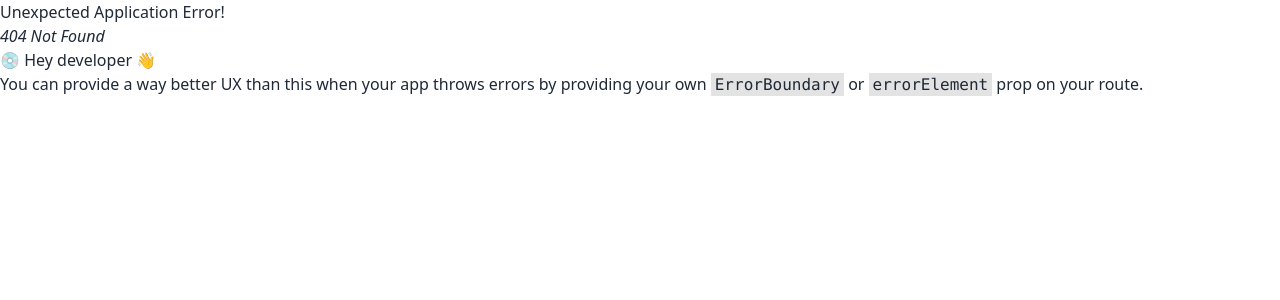
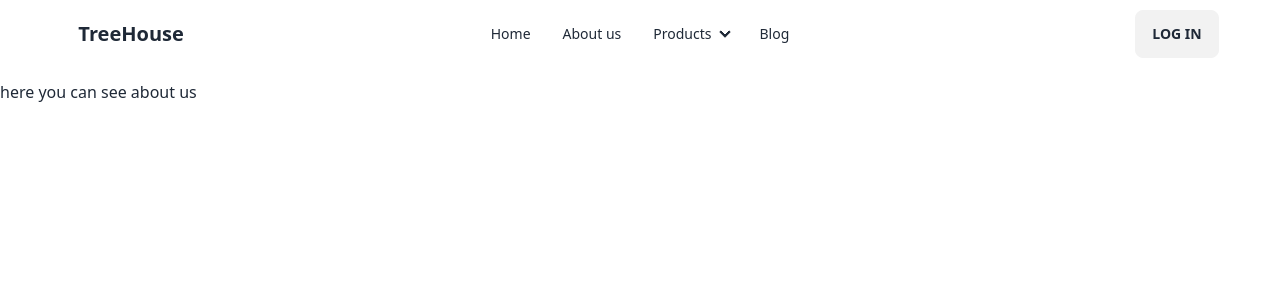
Before and after one commit to Naymul-NN/TreeHouse.com, a React (Vite) app: page /about in a window 1280 px wide. Before the commit this address had no page. Shown: the top 300 px of the page. Built offline with nearby package versions, Linux system fonts and the light colour scheme.

Commit message:
add about route

```diff
--- /dev/null
+++ b/src/about/Aboutus.jsx
@@ -0,0 +1,10 @@
+
+const Aboutus = () => {
+    return (
+        <div>
+            <h1 className="pt-20">here you can see about us</h1>
+        </div>
+    );
+};
+
+export default Aboutus;
--- a/src/home/Banner.jsx
+++ b/src/home/Banner.jsx
@@ -3,16 +3,15 @@ import { Link } from "react-router-dom";
 const Banner = () => {
     return (
         <div>
-
             <div className="carousel-item relative w-11/12 mx-auto h-[600px]  ">
                 <img src='https://i.ibb.co/1Jkppy0/tree.jpg' className=" w-full rounded-xl" />
                 <div className='absolute  rounded-lg pl-20 h-full bg-gradient-to-r from-[#15151557] to-[rgba(21, 21, 21, 0.00)] w-full '>
                     <div className=' space-y-5 pt-32'>
                         <h1 className='text-5xl text-white font-bold '> Without tree  <br /> <span className='py-10'>you can&apos;t think</span> <br /> about life on this planet</h1>
-                        <p className='text-white'>There are many variations of passages of  available, but <br /> the majority have suffered alteration in some form</p>
-                        <button className='px-2 py-2 hover:bg-orange-500 mr-5 border rounded-lg text-white'>Discover more</button>
+                        <p className='text-white'>At TreeHouse.com, we are passionate about fostering a greener planet by providing <br /> high-quality trees for homes and landscapes.  we strive to enhance the beauty of <br />every space while contributing to a healthier and more vibrant ecosystem.</p>
+                        <button className='px-2 py-2  hover:bg-orange-500 mr-5 border rounded-lg text-white'>Discover more</button>
                         <Link to="/latest">
-                         <button className='px-2 py-2 hover:bg-orange-500 mr-5 border rounded-lg text-white'>Latest project</button>
+                         <button className='px-2 py-2 hover:bg-orange-500 mr-5 border rounded-lg text-white'>Latest products</button>
                         </Link></div>
                 </div>
 
--- a/src/home/displaytree/DisplayTree.jsx
+++ b/src/home/displaytree/DisplayTree.jsx
@@ -28,13 +28,13 @@ const DisplayTree = () => {
 
 console.log(data?.data,isFetching,isLoading);
     return (
-        <div>
-            <p>data{data?.data?.length}</p>
-            <div className=" grid grid-cols-3 gap-5 lg:pl-20">
+        <div  className="w-11/12 mx-auto">
+            <p className="my-5 text-center font-bold border-b-2 text-2xl border-b-red-400 w-60 pb-2 mx-auto">Trending products</p>
+            <div className=" grid grid-cols-3 gap-6">
                 {
                 data?.data?.map(item=> (
                         <div key={item._id}>
-                          <div className="card card-compact w-96 bg-base-100 shadow-xl">
+                          <div className="card card-compact  bg-base-100 shadow-xl">
                        <figure className="h-52"><img className="" src={item.photo} alt="Shoes" /></figure>
                        <div className="card-body">
                          <h2 className="card-title">{item.name}</h2>
--- a/src/navbar/Navbar.jsx
+++ b/src/navbar/Navbar.jsx
@@ -28,16 +28,16 @@ const Navbar = () => {
         </div>
         <div className="navbar-center hidden lg:flex">
           <ul className="menu menu-horizontal px-1">
-            <li><Link>Home</Link></li>
-            <li><Link>About us</Link></li>
+            <li><Link to="/">Home</Link></li>
+            <li><Link to="/about">About us</Link></li>
             <li tabIndex={0}>
               <details>
                 <summary>Products</summary>
                 <ul className="p-2 w-32">
-                  <li><Link>Flower tree</Link></li>
-                  <li><Link>fruits tree</Link></li>
-                  <li><Link>ousodi tree</Link></li>
-                  <li><Link>seeds</Link></li>
+                  <li><Link to="/flower">Flower tree</Link></li>
+                  <li><Link to="/fruits">fruits tree</Link></li>
+                  <li><Link to="/madecine">medecine tree</Link></li>
+                  <li><Link to="/seeds">seeds</Link></li>
                 </ul>
               </details>
             </li>
@@ -45,7 +45,7 @@ const Navbar = () => {
           </ul>
         </div>
         <div className="navbar-end">
-          <Link className="btn mr-6">Log in</Link>
+          <Link className="btn">Log in</Link>
         </div>
       </div>
     </div>
--- a/src/routes/Routes.jsx
+++ b/src/routes/Routes.jsx
@@ -3,6 +3,7 @@ import {createBrowserRouter} from "react-router-dom"
 import Layout from "../layout/Layout";
 import Home from "../home/Home";
 import LatestProduct from "../latest/LatestProduct";
+import Aboutus from "../about/Aboutus";
 
 const router = createBrowserRouter([
     {
@@ -14,6 +15,10 @@ const router = createBrowserRouter([
             element:<Home></Home>
         },
         {
+          path:"/about",
+          element:<Aboutus></Aboutus>
+        },
+        {
           path:"/latest",
           element:<LatestProduct></LatestProduct>
         }
```
